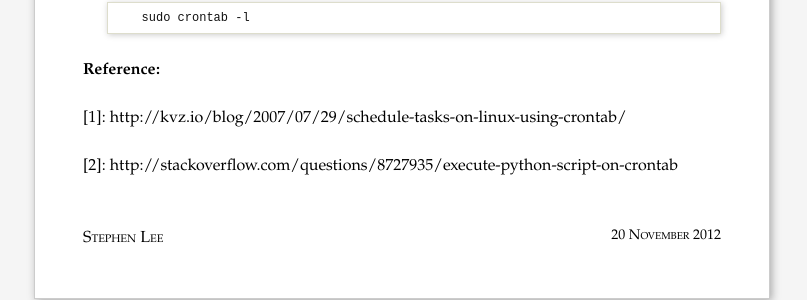
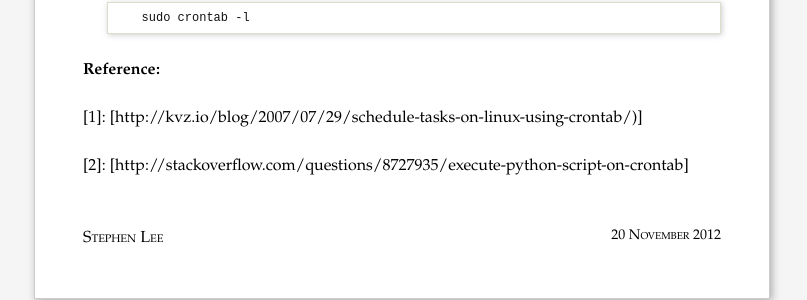
Before and after one commit to stephenLee/stephenlee.github.com, a Jekyll site: the page built from _posts/2012-11-20-Execute-python-Script-on-Crontab.md, in a window 1280 px wide. Shown: the part 853-1153 px from the top of the page, without its empty margins (238-1045 px from the left). Built offline with Jekyll 4.4.1, drawn with Linux system fonts in a browser that asks for light colours; comment, search, counter and statistics services are not loaded.

```diff
--- a/_posts/2012-11-20-Execute-python-Script-on-Crontab.md
+++ b/_posts/2012-11-20-Execute-python-Script-on-Crontab.md
@@ -4,6 +4,7 @@ layout: post
 title: Execute python script on Crontab
 
 excerpt: Execute python script on Crontab
+
 
 ---
 
@@ -33,6 +34,6 @@ I want to automatically run a python script in the background at regular interva
 
 **Reference:**
 
-\[1\]: http://kvz.io/blog/2007/07/29/schedule-tasks-on-linux-using-crontab/
+\[1\]: [http://kvz.io/blog/2007/07/29/schedule-tasks-on-linux-using-crontab/)]
 
-\[2\]: http://stackoverflow.com/questions/8727935/execute-python-script-on-crontab
+\[2\]: [http://stackoverflow.com/questions/8727935/execute-python-script-on-crontab]
```
